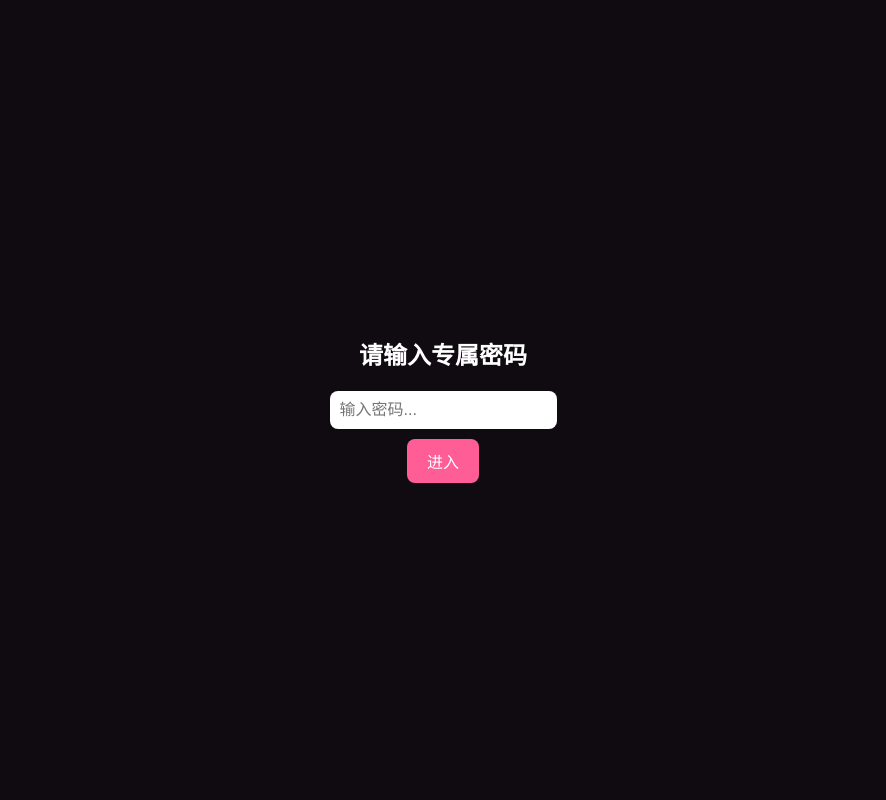
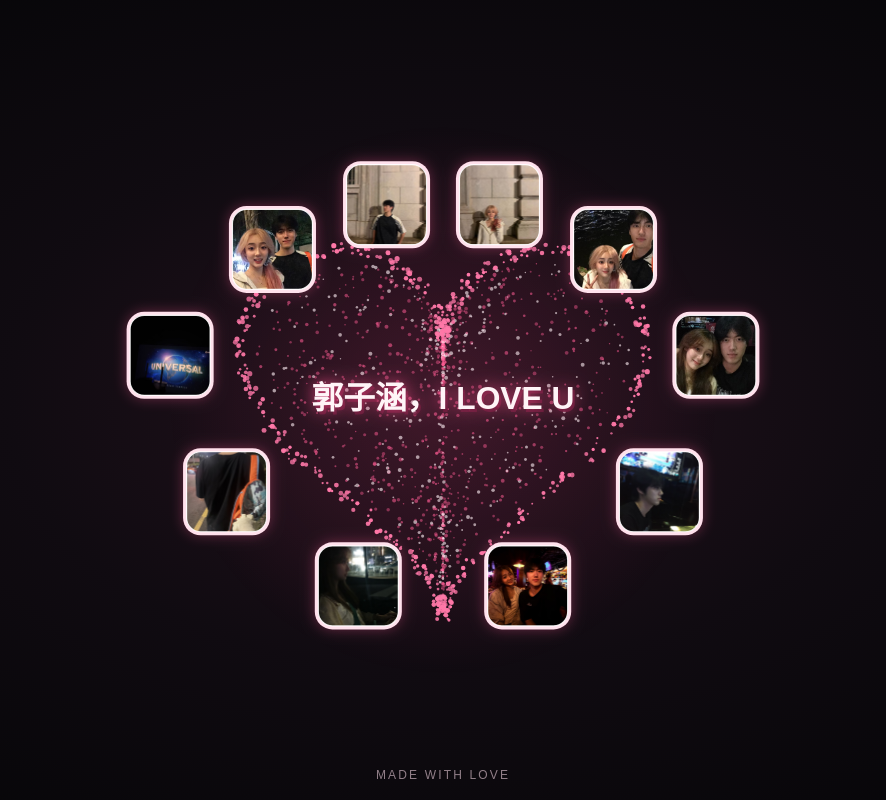
Before and after one commit to hero1-coder/my_web, a plain HTML site: page index.html in a window 1280 px wide. Shown: the whole page, without its empty margins (197-1083 px from the left). Drawn offline with Linux system fonts and the light colour scheme; animation ran at ten frames a second.

Commit message:
Update index.html

```diff
--- a/index.html
+++ b/index.html
@@ -2,33 +2,17 @@
 <html lang="zh-CN">
 <head>
   <meta charset="utf-8">
-  <meta name="robots" content="noindex, nofollow"> <!-- 第1招：防搜索引擎 -->
   <meta name="viewport" content="width=device-width, initial-scale=1">
   <title>郭子涵，I LOVE U</title>
   <style>
-    /* 密码锁的样式 */
-    #password-screen {
-      position: fixed; top: 0; left: 0; width: 100vw; height: 100vh;
-      background: #100b11; display: flex; flex-direction: column;
-      justify-content: center; align-items: center; z-index: 9999;
-      color: #fff; font-family: sans-serif;
-    }
-    #password-screen input {
-      padding: 10px; font-size: 16px; border-radius: 8px; border: none; margin-bottom: 10px;
-    }
-    #password-screen button {
-      padding: 10px 20px; font-size: 16px; border-radius: 8px; border: none;
-      background: #ff5d95; color: white; cursor: pointer;
-    }
-    #password-screen button:hover { background: #ff78a8; }
-
-    /* 原有样式 */
     * { box-sizing: border-box; }
     html, body { margin: 0; width: 100%; height: 100%; overflow: hidden; }
     body {
-      display: grid; place-items: center;
+      display: grid;
+      place-items: center;
       background: radial-gradient(ellipse at center, #24121d 0%, #100b11 48%, #050507 100%);
-      color: #fff2f6; font-family: "Microsoft YaHei UI", "Microsoft YaHei", sans-serif;
+      color: #fff2f6;
+      font-family: "Microsoft YaHei UI", "Microsoft YaHei", sans-serif;
     }
     canvas { display: block; width: min(100vw, 123.53vh); height: min(100vh, 81vw); }
     .hint {
@@ -39,39 +23,20 @@
   </style>
 </head>
 <body>
-
-  <!-- 密码锁界面 -->
-  <div id="password-screen">
-    <h2 style="margin-bottom: 20px;">请输入专属密码</h2>
-    <input type="password" id="pwd" placeholder="输入密码...">
-    <button onclick="checkPassword()">进入</button>
-  </div>
-
-  <!-- 你的主页面 -->
   <canvas id="scene" aria-label="跳动的爱心、照片和文字"></canvas>
   <div class="hint">MADE WITH LOVE</div>
-
   <script>
-    // 【第3招：密码验证逻辑】
-    function checkPassword() {
-      const input = document.getElementById('pwd').value;
-      // 这里的 5201314 就是密码，你可以自己改
-      if (input === '5201314') {
-        document.getElementById('password-screen').style.display = 'none';
-      } else {
-        alert('密码不对哦，再想想~');
-      }
-    }
-
-    // 下面是你的原版爱心代码
     const W = 840, H = 680;
     const canvas = document.getElementById('scene');
     const ctx = canvas.getContext('2d');
+
+    // 【已修改】：去掉了 heart_photos/ 文件夹前缀，直接读取当前目录的照片
     const photos = Array.from({length: 10}, (_, i) => {
       const img = new Image();
       img.src = `photo_${String(i + 1).padStart(2, '0')}.jpg`;
       return img;
     });
+
     const photoLayout = [
       [-48, -166], [48, -166], [-145, -128], [145, -128],
       [-232, -38], [232, -38], [-184, 78], [184, 78], [-72, 158], [72, 158]
@@ -85,6 +50,7 @@
       return [x * 10.5, y * 10.5];
     }
 
+    // Fill the heart with a soft field of particles, plus a denser glowing edge.
     for (let i = 0; i < 1250; i++) {
       const t = rand(0, Math.PI * 2);
       const [x, y] = heartPoint(t);
@@ -142,6 +108,7 @@
       ctx.clearRect(0, 0, W, H);
       const cx = W/2, cy = H/2;
 
+      // Soft halo behind the heart.
       const glow = ctx.createRadialGradient(cx, cy, 15, cx, cy, 235);
       glow.addColorStop(0, 'rgba(255, 68, 132, .13)');
       glow.addColorStop(1, 'rgba(255, 68, 132, 0)');
@@ -159,6 +126,7 @@
       }
       ctx.globalAlpha = 1;
 
+      // Photos stay still and are drawn above the heart particles.
       photoLayout.forEach(([dx, dy], i) => roundedImage(photos[i], cx + dx, cy + dy, 68));
 
       ctx.textAlign = 'center';
```
